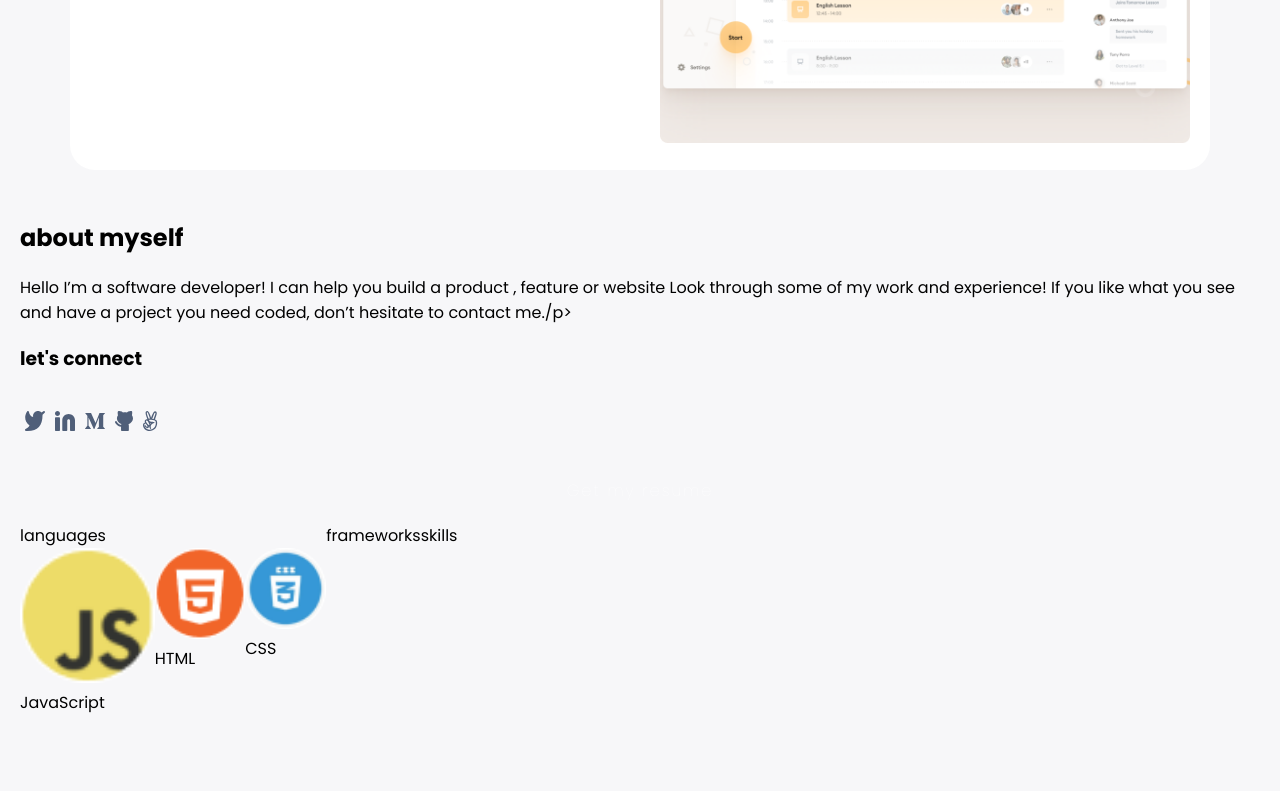
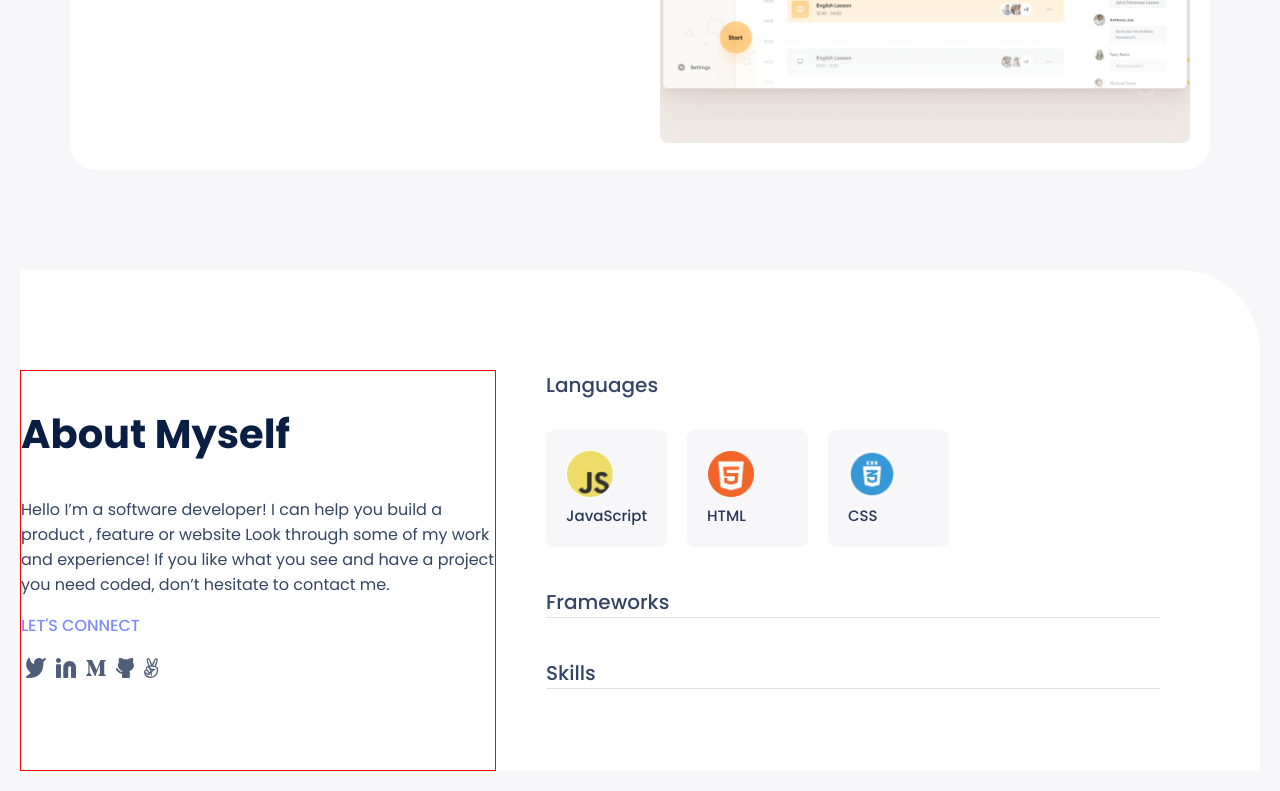
Before and after one commit to mez-chain/myPortfolio, a website: page index.html in a window 1280 px wide. Shown: the part 2934-3725 px from the top of the page. Before the commit the page ends 3669 px from the top, so only its background shows below. Drawn offline with Linux system fonts and the light colour scheme.

Commit message:
Add style to the aboutme section in the portfolio

```diff
--- a/css/main.css
+++ b/css/main.css
@@ -224,7 +224,81 @@ img {
 }
 
 /* style for about me section */
+.aboutme {
+  display: grid;
+  background-color: #fff;
+  grid-template-columns: 2fr 3fr;
+  gap: 50px;
+  padding-top: 100px;
+  margin-top: 100px;
+  border-top-right-radius: 80px;
+}
 
+.general-info {
+border: 1px solid red;
+}
+
+.general-info h1 {
+  font-size: 40px;
+  font-weight: 700;
+  color: #091e42;
+  text-transform: capitalize;
+}
+
+.general-info p {
+  font-size: 16px;
+  font-weight: 400;
+  color: #344563;
+}
+
+.general-info h3 {
+  font-size: 16px;
+  font-weight: 500;
+  color: #7f8cff;
+  text-transform: uppercase;
+  margin-bottom: 0;
+}
+
+.tech-info {
+  padding-right: 100px;
+}
+
+.tech-info ul {
+  display: grid;
+  gap: 40px;
+  font-size: 20px;
+  font-weight: 500;
+  color: #344563;
+  text-transform: capitalize;
+}
+
+.closed {
+  border-bottom: 1px solid #dfe1e6;
+}
+
+.tech-info img {
+  width: 48px;
+}
+
+.tech-info .open {
+  display: grid;
+  grid-template-columns: 1fr 1fr 1fr;
+  gap: 20px;
+  width: fit-content;
+  font-size: 15px;
+  font-weight: 500;
+  color: #253858;
+}
+
+.tech-info .open li {
+  background-color: #f7f7f9;
+  border-radius: 8px;
+  padding: 20px;
+}
+
+.no-border {
+  border: 0px;
+}
 
 /* .headline > * {
   border: 1px solid red;
--- a/index.html
+++ b/index.html
@@ -113,7 +113,7 @@
         <div class="aboutme">
             <section class="general-info">
                 <h1>about myself</h1>
-                <p>Hello I’m a software developer! I can help you build a product , feature or website Look through some of my work and experience! If you like what you see and have a project you need coded, don’t hesitate to contact me./p>
+                <p>Hello I’m a software developer! I can help you build a product , feature or website Look through some of my work and experience! If you like what you see and have a project you need coded, don’t hesitate to contact me.</p>
                 <h3>let's connect</h3>
                 <ul>
                     <li><a href=""><img src="/images/x.svg"></a></li>
@@ -126,15 +126,15 @@
             </section>
             <section class="tech-info">
                 <ul>
-                    <li>languages
-                        <ul>
-                            <li><img src="/images/js.png" alt="">JavaScript</li>
-                            <li><img src="/images/html.png" alt="">HTML</li>
-                            <li><img src="/images/css.png" alt="">CSS</li>
+                    <li>languages<br><br>
+                        <ul class="open">
+                            <li><img src="/images/js.png" alt=""><br>JavaScript</li>
+                            <li><img src="/images/html.png" alt=""><br>HTML</li>
+                            <li><img src="/images/css.png" alt=""><br>CSS</li>
                         </ul>
                     </li>
-                    <li>frameworks</li>
-                    <li>skills</li>
+                    <li class="closed">frameworks</li>
+                    <li class="closed">skills</li>
                 </ul>
             </section>
         </div>
```
